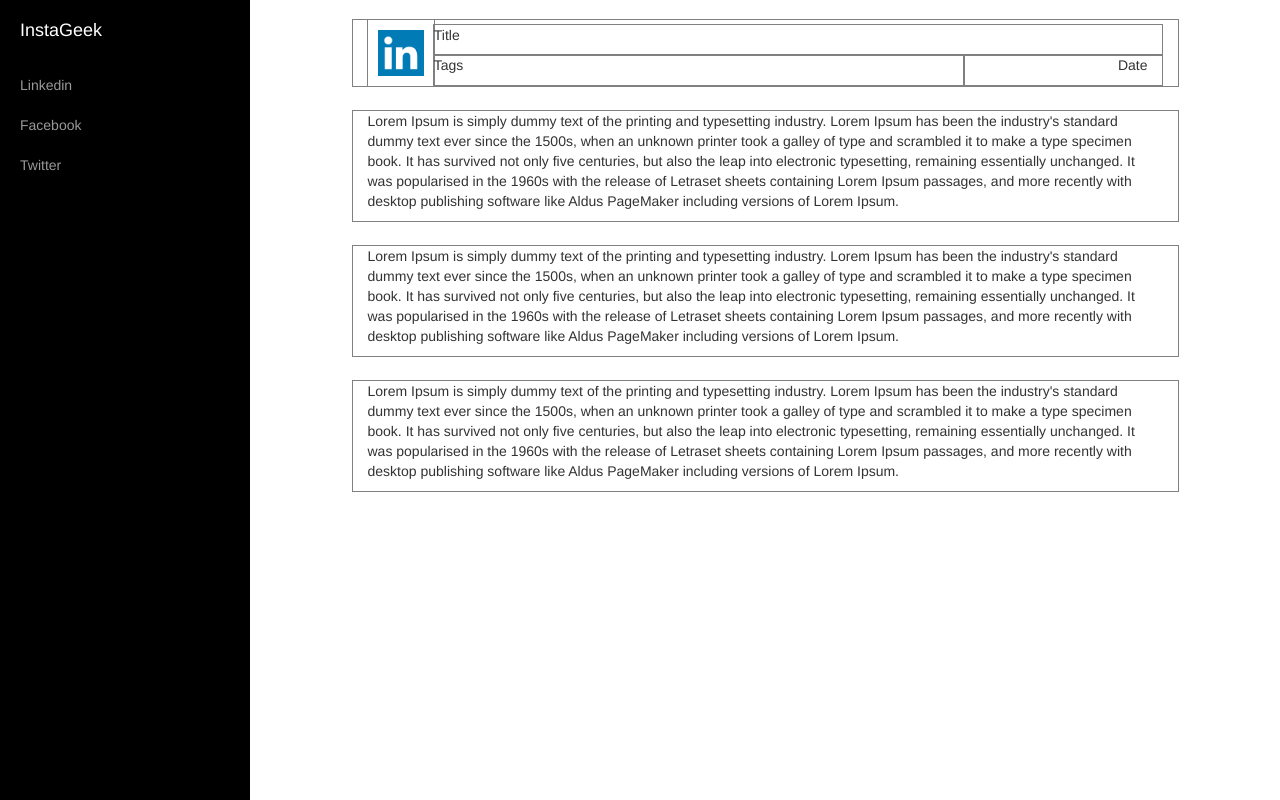
After one commit to ishita345/InstaGeek, a Flask app: page /application in a window 1280 px wide. The commit adds this page. Run offline with Flask 2, Linux system fonts and the light colour scheme; some libraries are stand-ins or nearby versions.

Commit message:
application page

```diff
--- a/routes.py
+++ b/routes.py
@@ -6,9 +6,9 @@ app = Flask(__name__)
 def home():
 	return render_template('index.html')
 
-@app.route('/appl')
-def appl():
-    return render_template('app.html')
+@app.route('/application')
+def application():
+    return render_template('application.html')
 
 if __name__ == '__main__':
 	app.run(debug=True)
--- a/static/css/simple-sidebar.css
+++ b/static/css/simple-sidebar.css
@@ -95,6 +95,35 @@
     background: none;
 }
 
+.post-item {
+    outline: 1px solid grey;
+    margin-bottom: 25px;
+}
+
+.post-content {
+    padding-top: 5px;
+}
+
+.icon {
+    padding: 10px 10px 10px 10px;
+    outline: 1px solid grey;
+}
+
+.title {
+    outline: 1px solid grey;
+    padding-left: 0px;
+}
+
+.date {
+    text-align: right;
+    outline: 1px solid grey;
+}
+
+.tags {
+    outline: 1px solid grey;
+    padding-left: 0px;
+}
+
 @media(min-width:768px) {
     #wrapper {
         padding-left: 250px;
--- /dev/null
+++ b/templates/application.html
@@ -0,0 +1,115 @@
+<!DOCTYPE html>
+<html lang="en">
+
+<head>
+
+    <meta charset="utf-8">
+    <meta http-equiv="X-UA-Compatible" content="IE=edge">
+    <meta name="viewport" content="width=device-width, initial-scale=1">
+    <meta name="description" content="">
+    <meta name="author" content="">
+
+    <title>InstaGeek</title>
+
+    <!-- Bootstrap Core CSS -->
+    <link href="../static/css/bootstrap.min.css" rel="stylesheet">
+
+    <!-- Custom CSS -->
+    <link href="../static/css/simple-sidebar.css" rel="stylesheet">
+
+    <!-- HTML5 Shim and Respond.js IE8 support of HTML5 elements and media queries -->
+    <!-- WARNING: Respond.js doesn't work if you view the page via file:// -->
+    <!--[if lt IE 9]>
+        <script src="https://oss.maxcdn.com/libs/html5shiv/3.7.0/html5shiv.js"></script>
+        <script src="https://oss.maxcdn.com/libs/respond.js/1.4.2/respond.min.js"></script>
+    <![endif]-->
+
+</head>
+
+<body>
+
+    <div id="wrapper">
+
+        <!-- Sidebar -->
+        <div id="sidebar-wrapper">
+            <ul class="sidebar-nav">
+                <li class="sidebar-brand">
+                    <a href="#">
+                        InstaGeek
+                    </a>
+                </li>
+                <li>
+                    <a href="#">Linkedin</a>
+                </li>
+                <li>
+                    <a href="#">Facebook</a>
+                </li>
+                <li>
+                    <a href="#">Twitter</a>
+                </li>
+            </ul>
+        </div>
+        <!-- /#sidebar-wrapper -->
+
+        <!-- Page Content -->
+        <div id="page-content-wrapper">
+            <div class="container-fluid">
+                <div class="row">
+                    <div class="col-md-10 col-md-offset-1 post-item">
+                        <div class="col-md-1 icon">
+                            <img class="img-responsive" src="../static/img/LinkedIn-Logo.png" alt="">
+                        </div>
+                        <div class="post-content">
+                            <div class="col-md-11 title">
+                                <p>Title</p>
+                            </div>
+                            </div>
+                            <div class="col-md-8 tags">
+                                <p>Tags</p>
+                            </div>
+                            <div class="col-md-3 date">
+                                <p>Date</p>
+                        </div>
+                    </div>
+                    <div class="col-md-10 col-md-offset-1 post-item">
+                        <p>Lorem Ipsum is simply dummy text of the printing and typesetting industry. Lorem Ipsum has been the industry's standard dummy text ever since the 1500s, when an unknown printer took a galley of type and scrambled it to make a type specimen book. It has survived not only five centuries, but also the leap into electronic typesetting, remaining essentially unchanged. It was popularised in the 1960s with the release of Letraset sheets containing Lorem Ipsum passages, and more recently with desktop publishing software like Aldus PageMaker including versions of Lorem Ipsum.</p>
+                    </div>
+                    <div class="col-md-10 col-md-offset-1 post-item">
+                        <p>Lorem Ipsum is simply dummy text of the printing and typesetting industry. Lorem Ipsum has been the industry's standard dummy text ever since the 1500s, when an unknown printer took a galley of type and scrambled it to make a type specimen book. It has survived not only five centuries, but also the leap into electronic typesetting, remaining essentially unchanged. It was popularised in the 1960s with the release of Letraset sheets containing Lorem Ipsum passages, and more recently with desktop publishing software like Aldus PageMaker including versions of Lorem Ipsum.</p>
+                    </div>
+                    <div class="col-md-10 col-md-offset-1 post-item">
+                        <p>Lorem Ipsum is simply dummy text of the printing and typesetting industry. Lorem Ipsum has been the industry's standard dummy text ever since the 1500s, when an unknown printer took a galley of type and scrambled it to make a type specimen book. It has survived not only five centuries, but also the leap into electronic typesetting, remaining essentially unchanged. It was popularised in the 1960s with the release of Letraset sheets containing Lorem Ipsum passages, and more recently with desktop publishing software like Aldus PageMaker including versions of Lorem Ipsum.</p>
+                    </div>
+                    <!--
+                    <div class="col-lg-12">
+                        <h1>Simple Sidebar</h1>
+                        <p>This template has a responsive menu toggling system. The menu will appear collapsed on smaller screens, and will appear non-collapsed on larger screens. When toggled using the button below, the menu will appear/disappear. On small screens, the page content will be pushed off canvas.</p>
+                        <p>Make sure to keep all page content within the <code>#page-content-wrapper</code>.</p>
+                        <a href="#menu-toggle" class="btn btn-default" id="menu-toggle">Toggle Menu</a>
+                    </div>
+                    -->
+                </div>
+            </div>
+        </div>
+        <!-- /#page-content-wrapper -->
+
+    </div>
+    <!-- /#wrapper -->
+
+    <!-- jQuery -->
+    <script src="../static/js/jquery.js"></script>
+
+    <!-- Bootstrap Core JavaScript -->
+    <script src="../static/js/bootstrap.min.js"></script>
+
+    <!-- Menu Toggle Script -->
+    <script>
+    $("#menu-toggle").click(function(e) {
+        e.preventDefault();
+        $("#wrapper").toggleClass("toggled");
+    });
+    </script>
+
+</body>
+
+</html>
```
Also changed, not shown: templates/app.html (deleted, +0 -88 lines).
